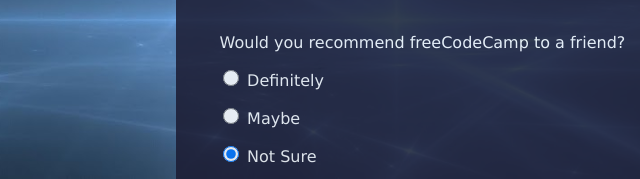
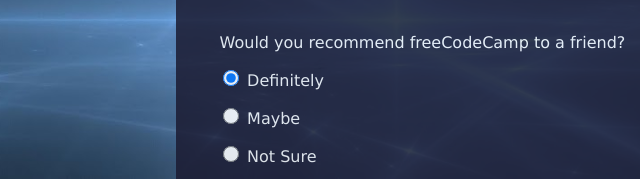
Before and after one commit to frodomojo/survey-form, a plain HTML site: page index.html in a window 1280 px wide. Shown: the part 621-800 px from the top of the page, 134-774 px from the left. Drawn offline with Linux system fonts and the light colour scheme.

Commit message:
Update index.html

```diff
--- a/index.html
+++ b/index.html
@@ -72,12 +72,12 @@
 
           <p>
           <label>
-          	<input id="maybe" type="radio" name="answer" value="Maybe" checked/> Maybe</label>
+          	<input id="maybe" type="radio" name="answer" value="Maybe" /> Maybe</label>
           </p>
 
           <p>
           <label>
-          	<input id="not-sure" type="radio" name="answer" value="Not Sure" checked/> Not Sure
+          	<input id="not-sure" type="radio" name="answer" value="Not Sure" /> Not Sure
           </label>
       </p>
       </div>
```
